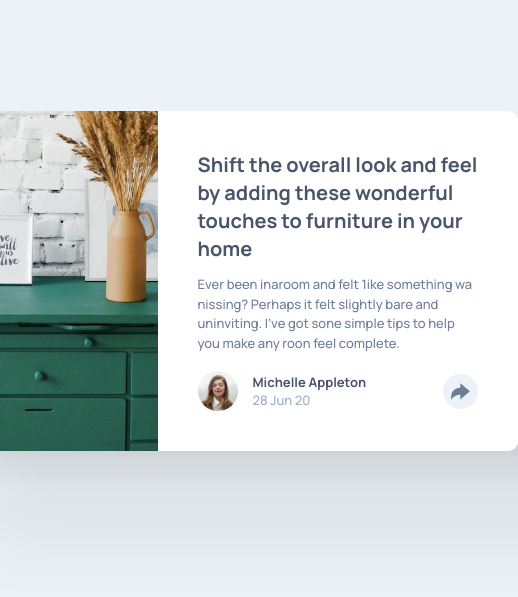
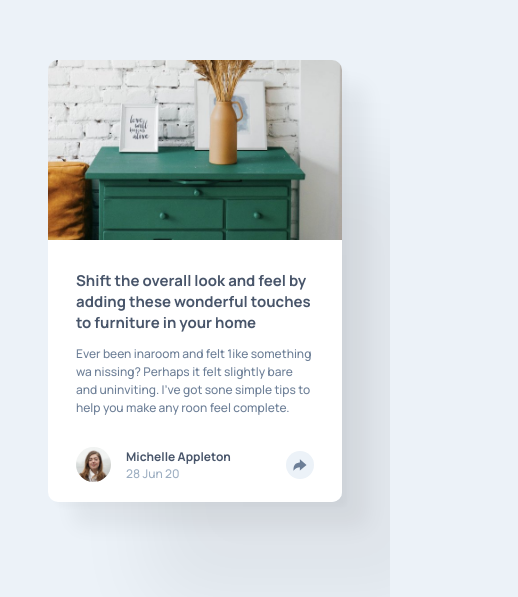
Before and after one commit to CaioHayashi/Article-preview-component, a plain HTML site: page index.html in a window 390 px wide. Shown: the part 141-738 px from the top of the page, 518 px wide, since content can reach past the window. Drawn offline with nearby package versions, Linux system fonts and the light colour scheme.

Commit message:
finished

```diff
--- a/index.html
+++ b/index.html
@@ -43,7 +43,9 @@
 
           <div class="share">
             <button class="share-button">
-              <ion-icon name="arrow-redo-sharp"></ion-icon>            </button>
+              <ion-icon name="arrow-redo-sharp"></ion-icon>
+            </button>
+
             <div class="share-option">
               <span>Share</span>
               <a href="#"><ion-icon name="logo-facebook"></ion-icon></a>
@@ -59,6 +61,7 @@
     const shareOption = document.querySelector('.share-option')
 
     document.querySelector('.share-button').addEventListener('click', function (){
+      this.classList.toggle('active')
       shareOption.classList.toggle('active')
     })
   </script>
--- a/styles/general.css
+++ b/styles/general.css
@@ -2,6 +2,7 @@
 
 :root {
     --font1:'Manrope', sans-serif;
+    --fs: 13px;
 
     --Very-Dark-Grayish-Blue: hsl(217, 19%, 35%);
     --Desaturated-Dark-Blue: hsl(214, 17%, 51%);
--- a/styles/style.css
+++ b/styles/style.css
@@ -52,7 +52,7 @@ body {
 
 .content>p {
     color: var(--Desaturated-Dark-Blue);
-    font-size: 13px;
+    font-size: var(--fs);
     margin-bottom: 18px;
     line-height: 1.5;
 }
@@ -61,6 +61,7 @@ body {
     display: flex;
     justify-content: space-between;
     align-items: center;
+    position: static;
 }
 
 .author {
@@ -77,12 +78,12 @@ body {
 
 .info-author > h4 {
     color: var(--Very-Dark-Grayish-Blue);
-    font-size: 13px;
+    font-size: var(--fs);
 }
 
 .info-author > p {
     color: var(--Grayish-Blue);
-    font-size: 13px;
+    font-size: var(--fs);
 }
 
 .share { position: relative; }
@@ -100,6 +101,8 @@ body {
     color: var(--Light-Grayish-Blue);
     background-color: var(--Desaturated-Dark-Blue);
 }
+
+/* share-option */
 
 .share-option {
 /*     variable for transforming share-option box
@@ -142,7 +145,7 @@ body {
 }
 
 .share-option span{
-    font-size: 13px;
+    font-size: var(--fs);
     color: var(--Grayish-Blue);
     text-transform: uppercase;
     margin-right: 5px;
@@ -154,3 +157,56 @@ body {
 .info-author > h4:hover,
 .content > h2:hover,
 .share-option ion-icon:hover{ filter: invert(1); }
+
+/* @media */
+
+@media (max-width:760px) {
+    :root{
+        --fs: 12px
+    }
+
+    /* card */
+
+    .card{
+        grid-template-columns: 1fr;
+        max-width: 294px;
+        overflow: hidden;
+    }
+
+    .banner, .content { border-radius: 0; }
+
+    .banner-box { height: 180px;}
+
+    .content { padding: 30px 28px 20px; }
+
+    .content > h2 { font-size: 15px; }
+
+    .content > p { margin-bottom: 30px; }
+
+    .content-footer { position: relative !important;}
+
+    .avatar {
+        width: 35px;
+        height: 35px;
+    }
+
+    .share {
+        position: static !important;
+        z-index: 1;
+    }
+
+    .share-button { font-size: 16px; }
+}
+
+.share-option {
+    --scale: 0;
+    --translateX: 0;
+    --translateY: 0;
+
+    inset: -20px -20px;
+    border-radius: 0;
+    padding: 17px 30px;
+    z-index: -1;
+}
+
+.share-option.active { --translateY: 0; }
```
